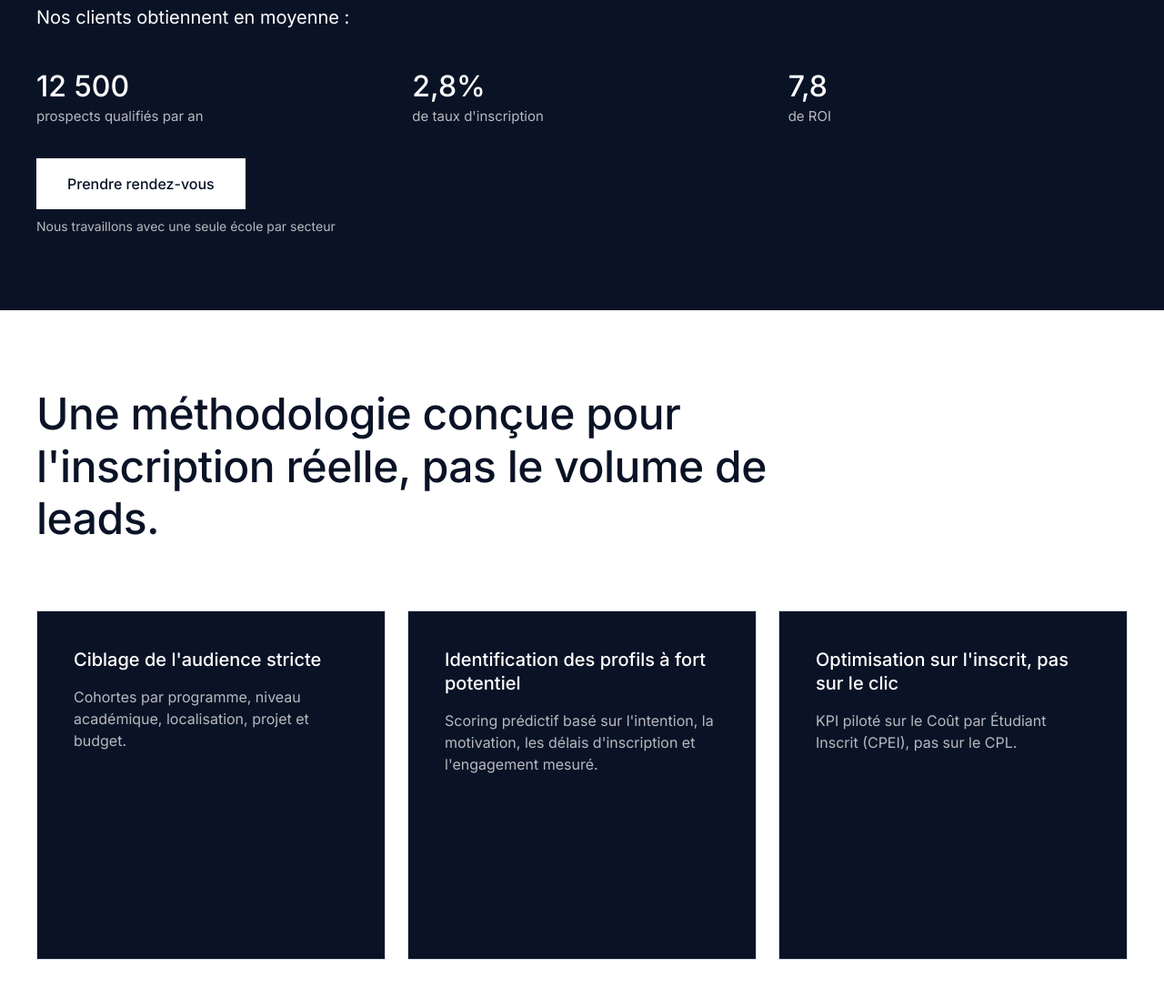
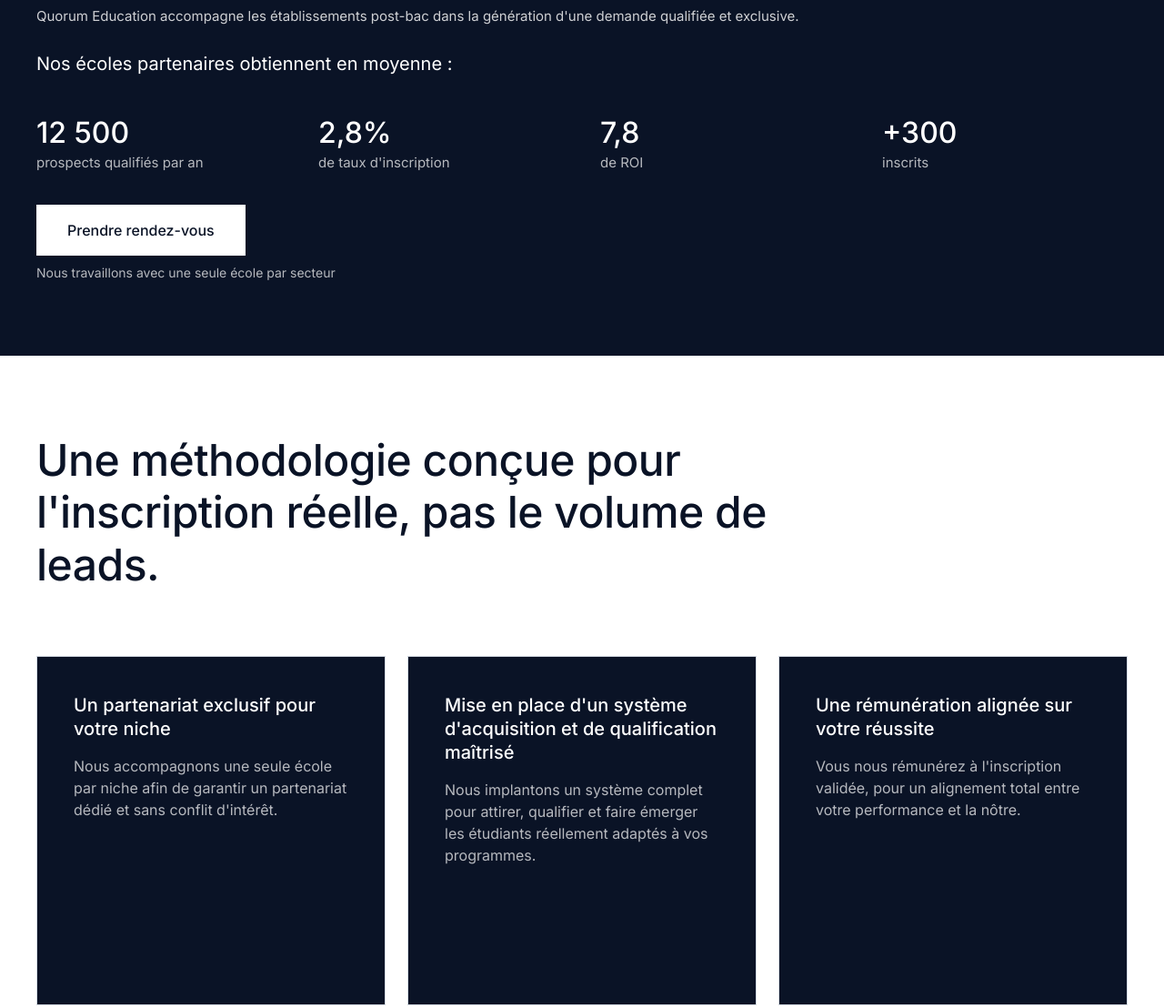
Before and after one commit to hadriun10/quorum-education-website, a plain HTML site: page index.html in a window 1280 px wide. Shown: the part 546-1654 px from the top of the page at 91% size. Drawn offline with Linux system fonts and the light colour scheme.

Commit message:
Update content: title, method cards, add 4th stat, remove header bar, change clients to écoles partenaires

```diff
--- a/index.html
+++ b/index.html
@@ -16,20 +16,19 @@
             <img src="logo-quorum.png" alt="Quorum Education" class="logo">
             <button class="contact-button" onclick="openModal()">Nous contacter</button>
         </div>
-        <div class="header-bar"></div>
     </header>
 
     <!-- SECTION 1 — HERO -->
     <section class="hero">
         <div class="hero-container">
-            <h1 class="hero-title">Des inscriptions garanties pour les groupes d'enseignement supérieur</h1>
+            <h1 class="hero-title">Nous aidons les groupes d'enseignement supérieur à attirer les bons étudiants et à sécuriser leurs admissions.</h1>
 
             <img src="école contrastée.png" alt="École" class="hero-image">
 
             <p class="hero-subtitle">Quorum Education accompagne les établissements post-bac dans la génération d'une demande qualifiée et exclusive.</p>
 
             <div class="hero-proofs">
-                <p class="hero-proofs-intro">Nos clients obtiennent en moyenne :</p>
+                <p class="hero-proofs-intro">Nos écoles partenaires obtiennent en moyenne :</p>
                 <div class="proof-item">
                     <span class="proof-number">12 500</span>
                     <span class="proof-text">prospects qualifiés par an</span>
@@ -41,6 +40,10 @@
                 <div class="proof-item">
                     <span class="proof-number">7,8</span>
                     <span class="proof-text">de ROI</span>
+                </div>
+                <div class="proof-item">
+                    <span class="proof-number">+300</span>
+                    <span class="proof-text">inscrits</span>
                 </div>
             </div>
 
@@ -59,22 +62,22 @@
             <div class="method-grid">
                 <div class="method-card">
                     <div class="method-card-content">
-                        <h3 class="method-card-title">Ciblage de l'audience stricte</h3>
-                        <p class="method-card-text">Cohortes par programme, niveau académique, localisation, projet et budget.</p>
+                        <h3 class="method-card-title">Un partenariat exclusif pour votre niche</h3>
+                        <p class="method-card-text">Nous accompagnons une seule école par niche afin de garantir un partenariat dédié et sans conflit d'intérêt.</p>
                     </div>
                 </div>
 
                 <div class="method-card">
                     <div class="method-card-content">
-                        <h3 class="method-card-title">Identification des profils à fort potentiel</h3>
-                        <p class="method-card-text">Scoring prédictif basé sur l'intention, la motivation, les délais d'inscription et l'engagement mesuré.</p>
+                        <h3 class="method-card-title">Mise en place d'un système d'acquisition et de qualification maîtrisé</h3>
+                        <p class="method-card-text">Nous implantons un système complet pour attirer, qualifier et faire émerger les étudiants réellement adaptés à vos programmes.</p>
                     </div>
                 </div>
 
                 <div class="method-card">
                     <div class="method-card-content">
-                        <h3 class="method-card-title">Optimisation sur l'inscrit, pas sur le clic</h3>
-                        <p class="method-card-text">KPI piloté sur le Coût par Étudiant Inscrit (CPEI), pas sur le CPL.</p>
+                        <h3 class="method-card-title">Une rémunération alignée sur votre réussite</h3>
+                        <p class="method-card-text">Vous nous rémunérez à l'inscription validée, pour un alignement total entre votre performance et la nôtre.</p>
                     </div>
                 </div>
             </div>
--- a/styles.css
+++ b/styles.css
@@ -131,7 +131,7 @@
 
 .hero-proofs {
     display: grid;
-    grid-template-columns: repeat(3, 1fr);
+    grid-template-columns: repeat(4, 1fr);
     gap: 40px;
     margin-top: 4px;
     padding-top: 0;
@@ -276,6 +276,26 @@
     color: var(--white);
     opacity: 0.7;
     line-height: 1.5;
+    margin-bottom: 12px;
+}
+
+.method-card-text:last-child {
+    margin-bottom: 0;
+}
+
+.method-card-list {
+    font-size: 16px;
+    font-weight: 400;
+    color: var(--white);
+    opacity: 0.7;
+    line-height: 1.6;
+    margin-left: 20px;
+    margin-bottom: 12px;
+    list-style-type: disc;
+}
+
+.method-card-list li {
+    margin-bottom: 8px;
 }
 
 .method-disclaimer {
```
Also changed, not shown: confidentialite.html (line endings or trailing spaces), mentions-legales.html (line endings or trailing spaces), 1 other file.
